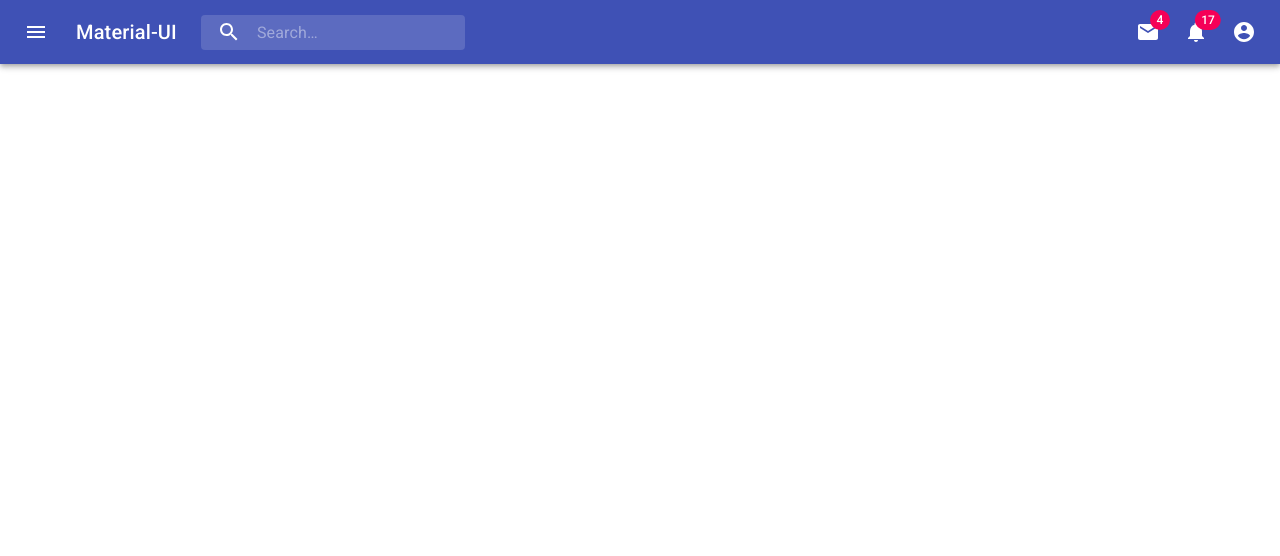
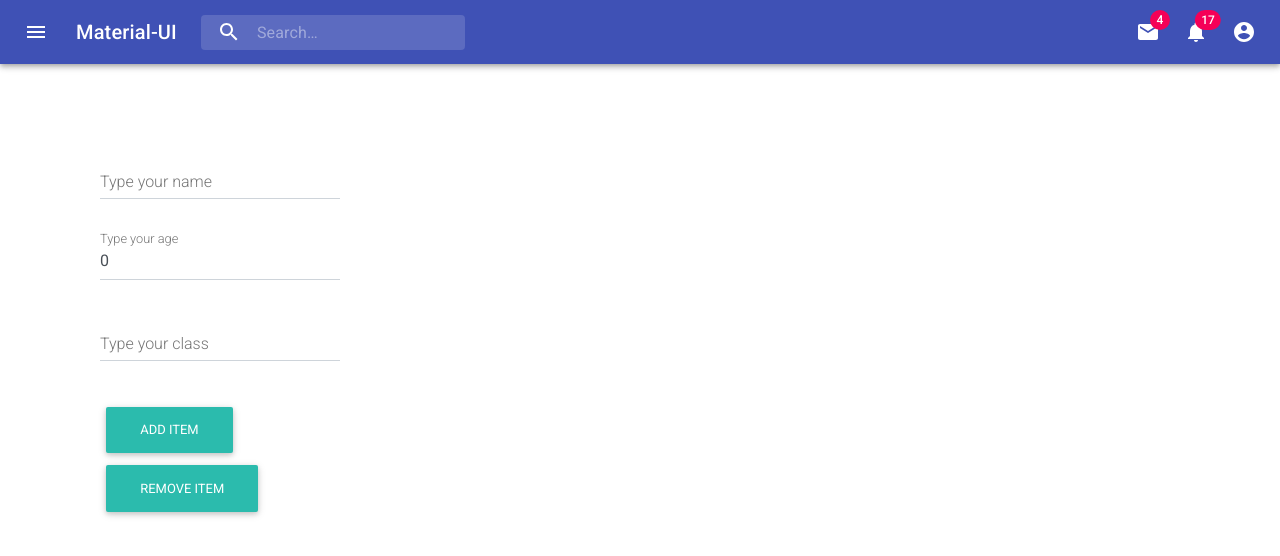
Before and after one commit to NomanHanif/React_SMS, a React (Create React App) app: page /array in a window 1280 px wide. Shown: the top 556 px of the page. Built offline with nearby package versions, Linux system fonts and the light colour scheme.

Commit message:
array example

```diff
--- a/src/App.js
+++ b/src/App.js
@@ -6,18 +6,19 @@ import { BrowserRouter as Router, Route } from
 import SignIn from './components/signin';
 import SignUp from './components/signup';
 import { MDBRow, MDBContainer, MDBCol } from 'mdbreact'
-import {  makeStyles } from '@material-ui/core/styles';
+import Array from './components/Array'
+// import {  makeStyles } from '@material-ui/core/styles';
 
 function App() {
 
-  const useStyles = () => makeStyles(theme => {
+  // const useStyles = () => makeStyles(theme => {
 
-    // topMarging:{
-    //   margin:50;
-    // }
-  });
+  //   // topMarging:{
+  //   //   margin:50;
+  //   // }
+  // });
 
-  const classes = useStyles();
+  //const classes = useStyles();
 
 
   return (
@@ -28,12 +29,13 @@ function App() {
         <MDBContainer style={{marginTop:'70px'}}>
 
           <MDBRow>
-            <MDBCol size="4"></MDBCol>
-            <MDBCol size="4">
+
+            <MDBCol size="6">
               <Route path="/signin" component={SignIn} />
               <Route path="/signup" component={SignUp} />
+              <Route path="/array" component={Array} />
             </MDBCol>
-            <MDBCol size="4"></MDBCol>
+            <MDBCol size="6"></MDBCol>
 
           </MDBRow>
         </MDBContainer>
--- /dev/null
+++ b/src/components/Array.js
@@ -0,0 +1,99 @@
+import { MDBContainer, MDBRow, MDBCol, MDBBtn, MDBInput } from 'mdbreact'
+import React, { useState } from 'react'
+
+const Array = () => {
+
+    let [items, setItems] = useState([]);
+    let [name, setName] = useState("");
+    let [age, setAge] = useState(0);
+    let [className, setClass] = useState("");
+
+    const addIitem = () => {
+        const newItem = [...items];
+
+        newItem.push({
+            name: name,
+            age: age,
+            className: className
+        });
+        setItems(newItem);
+
+    }
+
+    const removeIitem = () => {
+
+        const newItem = [...items];
+
+        newItem.pop();
+
+        setItems(newItem);
+    }
+
+
+
+
+
+    return (
+        <MDBContainer>
+            <MDBRow>
+                <MDBCol md="6">
+
+                    <MDBInput
+                        label="Type your name"
+                        group
+                        type="text"
+                        validate
+                        error="wrong"
+                        success="right"
+                        value={name}
+                        onChange={o => setName(o.target.value)}
+                    />
+
+                    <MDBInput
+                        label="Type your age"
+                        group
+                        type="number"
+                        validate
+                        error="wrong"
+                        success="right"
+                        value={age}
+                        onChange={o => setAge(o.target.value)}
+                    />
+
+                    <MDBInput
+                        label="Type your class"
+                        group
+                        type="text"
+                        validate
+                        error="wrong"
+                        success="right"
+                        value={className}
+                        onChange={o => setClass(o.target.value)}
+                    />
+
+                    <MDBBtn onClick={() => { addIitem() }} >Add Item</MDBBtn>
+                    <MDBBtn onClick={() => { removeIitem() }} >Remove Item</MDBBtn>
+
+
+
+
+                </MDBCol>
+                <MDBCol md="6">
+                    <ul class="list-group"  >
+
+                        {
+
+                            items.map((item, index) => {
+
+                                return <li class="list-group-item" key={item.index}>{item.name} - {item.age} - {item.className} </li>
+                            })
+                        }
+
+                    </ul>
+                </MDBCol>
+            </MDBRow>
+        </MDBContainer>
+    )
+}
+
+export default Array
--- a/src/components/navbar.js
+++ b/src/components/navbar.js
@@ -14,7 +14,6 @@ import AccountCircle from '@material-ui/icons/AccountCircle';
 import MailIcon from '@material-ui/icons/Mail';
 import NotificationsIcon from '@material-ui/icons/Notifications';
 import MoreIcon from '@material-ui/icons/MoreVert';
-import {Redirect} from 'react-router'
 import {Link} from 'react-router-dom';
 
 const useStyles = makeStyles(theme => ({
@@ -118,6 +117,7 @@ export default function         () {
     >
       <MenuItem onClick={() => {handleMenuClose();   }  }><Link to="/signin">SIGN IN</Link></MenuItem>
       <MenuItem onClick={() => {handleMenuClose();  }}><Link to="/signup">SIGN UP</Link></MenuItem>
+      <MenuItem onClick={() => {handleMenuClose();  }}><Link to="/array">Array</Link></MenuItem>
     </Menu>
   );
 
```
Also changed, not shown: src/components/input.jsx (added, +15 -0 lines).
